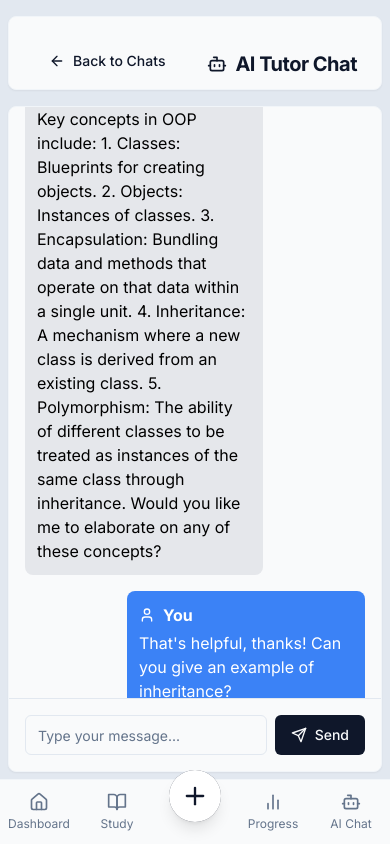
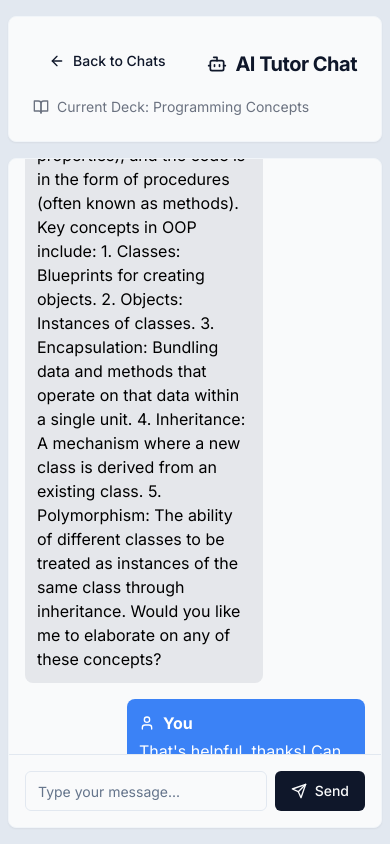
Before and after one commit to cellamo/smartflash-ai, a Next.js app: page /chat/1 in a window 390 px wide. Built offline with nearby package versions, Linux system fonts and the light colour scheme.

Commit message:
feat: Enhance mobile UI, add AI chat functionality, and update study page design
Refine mobile layout, introduce AI chat feature, and improve study page design. Also update navigation dock with special add button. Adjust handling for desktop version.

```diff
--- a/app/app/page.tsx
+++ b/app/app/page.tsx
@@ -75,7 +75,7 @@ export default function App() {
 
   if (isMobile) {
     return (
-      <div className="flex min-h-screen w-full flex-col">
+      <div className="flex min-h-screen w-full flex-col pb-16">
         <MobileDock />
         <main className="flex flex-1 flex-col gap-4 p-2 bg-slate-200 dark:bg-slate-800 md:gap-8 md:p-8 md:pt-4 w-full">
         <Card className="w-full max-w-md mx-auto mt-auto">
--- a/app/chat/[chatId]/page.tsx
+++ b/app/chat/[chatId]/page.tsx
@@ -4,8 +4,7 @@ import { useState, useEffect, useRef } from 'react';
 import { Card, CardContent, CardHeader, CardTitle } from "@/components/ui/card";
 import { Button } from "@/components/ui/button";
 import { Input } from "@/components/ui/input";
-import { MessageSquare, Send, Bot, User, ArrowLeft, BookOpen } from "lucide-react";
-import { MobileDock } from '@/components/MobileDock';
+import { Send, Bot, User, ArrowLeft, BookOpen } from "lucide-react";
 import { Toaster } from "@/components/ui/sonner";
 import { toast } from "sonner";
 import Link from 'next/link';
@@ -30,11 +29,30 @@ export default function ChatSessionPage() {
   const chatId = params.chatId as string;
   const [messages, setMessages] = useState<Message[]>(mockMessages);
   const [inputMessage, setInputMessage] = useState("");
+  const [deckName, setDeckName] = useState<string | null>(null);
   const messagesEndRef = useRef<HTMLDivElement>(null);
 
   useEffect(() => {
     messagesEndRef.current?.scrollIntoView({ behavior: "smooth" });
   }, [messages]);
+
+  useEffect(() => {
+    // Fetch deck information when the component mounts
+    fetchDeckInfo();
+  }, [chatId]);
+
+  const fetchDeckInfo = async () => {
+    try {
+      // In a real application, you would make an API call here
+      // For now, we'll simulate it with a timeout
+      setTimeout(() => {
+        setDeckName(`Programming Concepts`);
+      }, 500);
+    } catch (error) {
+      console.error("Error fetching deck info:", error);
+      toast.error("Failed to load deck information");
+    }
+  };
 
   const handleSendMessage = () => {
     if (inputMessage.trim()) {
@@ -63,8 +81,8 @@ export default function ChatSessionPage() {
   };
 
   return (
-    <div className="flex flex-col h-[calc(100vh-4rem)] bg-slate-200">
-      <div className="flex-grow overflow-hidden px-2 py-4 pb-2">
+    <div className="flex flex-col h-screen bg-slate-200">
+      <div className="flex-grow overflow-scroll px-2 py-4">
         <div className="h-full max-w-2xl mx-auto flex flex-col">
           <Card className="mb-4">
             <CardHeader className="flex flex-row items-center justify-between pb-2">
@@ -78,6 +96,14 @@ export default function ChatSessionPage() {
                 AI Tutor Chat
               </CardTitle>
             </CardHeader>
+            {deckName && (
+              <CardContent className="pt-2">
+                <div className="flex items-center text-sm text-gray-500">
+                  <BookOpen className="h-4 w-4 mr-2" />
+                  Current Deck: {deckName}
+                </div>
+              </CardContent>
+            )}
           </Card>
 
           <Card className="flex-grow flex flex-col overflow-hidden">
@@ -112,7 +138,6 @@ export default function ChatSessionPage() {
           </Card>
         </div>
       </div>
-      <MobileDock />
       <Toaster />
     </div>
   );
--- a/app/chat/page.tsx
+++ b/app/chat/page.tsx
@@ -68,8 +68,8 @@ export default function ChatPage() {
   const totalPages = Math.ceil(chatSessions.length / sessionsPerPage);
 
   return (
-    <div className="flex flex-col h-[calc(100vh-4rem)] bg-slate-200">
-      <div className="flex-grow overflow-hidden px-2 py-4 pb-2">
+    <div className="flex flex-col h-screen pb-20 bg-slate-200">
+      <div className="flex-grow overflow-scroll px-2 py-4 pb-2">
         <div className="h-full max-w-2xl mx-auto flex flex-col">
           <Card className="mb-4">
             <CardHeader className="flex flex-row items-center justify-center space-y-0 pb-2">
@@ -98,11 +98,11 @@ export default function ChatPage() {
             </CardContent>
           </Card>
 
-          <Card className="flex-grow overflow-hidden">
+          <Card className="flex-grow overflow-scroll">
             <CardHeader>
               <CardTitle className="text-lg">Your Chat Sessions</CardTitle>
             </CardHeader>
-            <CardContent className="overflow-y-auto max-h-[calc(100vh-16rem)]"> {/* Adjust max height for scrollability */}
+            <CardContent className="overflow-y-auto ">
               {currentSessions.length > 0 ? (
                 <ul className="space-y-2">
                   {currentSessions.map((session) => (
--- a/app/decks/page.tsx
+++ b/app/decks/page.tsx
@@ -89,7 +89,7 @@ export default function QuickAddFlashcardPage() {
   };
 
   return (
-    <div className="flex flex-col h-screen bg-slate-200">
+    <div className="flex flex-col h-screen bg-slate-200 pb-16">
       <div className="flex-grow overflow-auto px-2 py-4 pb-2">
         <div className="max-w-md mx-auto">
           <MobileDock />
--- a/app/globals.css
+++ b/app/globals.css
@@ -89,9 +89,6 @@ html {
 }
 
 @media (max-width: 768px) {
-  body {
-    padding-bottom: 4rem; /* Adjust this value based on the height of your dock */
-  }
 
   .mobile-dock {
     height: 4rem; /* Set this to match the padding-bottom on the body */
--- a/app/progress/page.tsx
+++ b/app/progress/page.tsx
@@ -29,7 +29,7 @@ export default function ProgressPage() {
   const [progressData, setProgressData] = useState<ProgressData>(mockProgressData);
 
   return (
-    <div className="min-h-screen w-full pb-2 px-2 py-6 bg-slate-200">
+    <div className="min-h-screen w-full pb-2 px-2 py-6 bg-slate-200 pb-20">
       <MobileDock />
       <div className="max-w-4xl mx-auto">
         <Card className="w-full max-w-md mx-auto mb-8">
--- a/app/study/[id]/page.tsx
+++ b/app/study/[id]/page.tsx
@@ -90,7 +90,7 @@ useEffect(() => {
   };
 
   return (
-    <div className="container mx-auto p-4 bg-slate-200 min-h-screen">
+    <div className="container mx-auto p-4 bg-slate-200 min-h-screen pb-16">
       <Card className="mb-4">
         <CardContent className="text-center p-4">
           <h1 className="text-2xl font-bold">Studying: {deckName}</h1>
--- a/app/study/page.tsx
+++ b/app/study/page.tsx
@@ -122,7 +122,7 @@ function StudyContent() {
 
 export default function StudyPage() {
   return (
-    <div className="flex min-h-screen w-full flex-col bg-slate-200">
+    <div className="flex min-h-screen w-full flex-col bg-slate-200 pb-20">
       <MobileDock />
       <div className="flex-grow overflow-auto px-2 py-4 pb-2">
           <div className="max-w-4xl mx-auto">
```
